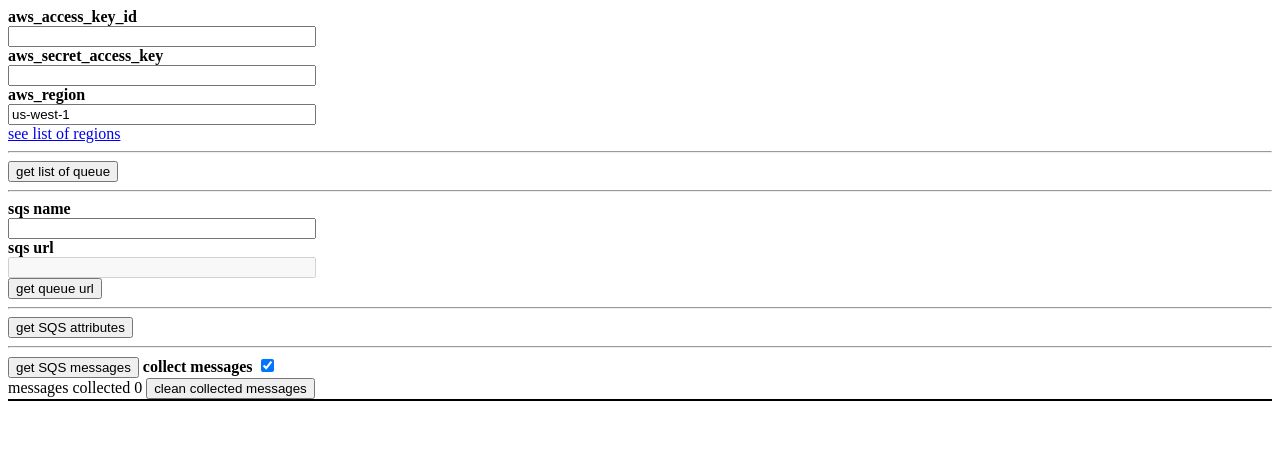
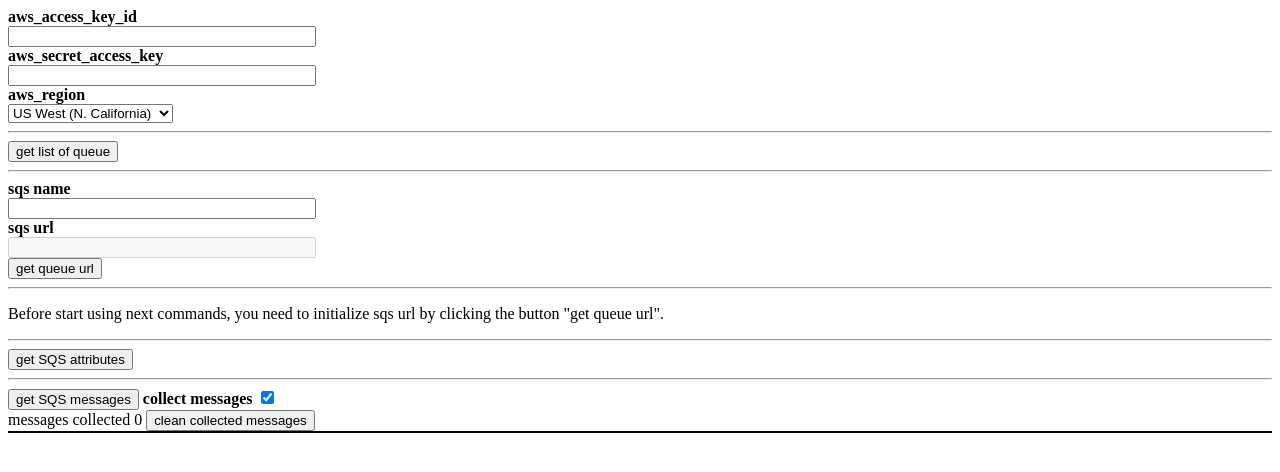
Before and after one commit to pianovwork/aws_sqs_ui, a plain HTML site: page index.html in a window 1280 px wide. Drawn offline with nearby package versions, Linux system fonts and the light colour scheme.

Commit message:
add <select> control for region

```diff
--- a/index.html
+++ b/index.html
@@ -28,9 +28,22 @@
     aws_secret_access_key <input type="text" id=aws_secret_access_key>
 </label>
 <label for="aws_region ">
-    aws_region <input type="text" id=aws_region>
+    aws_region
+    <br>
+    <select name="aws_region" id="aws_region">
+        <option value="us-east-1">US East (N. Virginia)</option>
+        <option value="us-east-2">US East (Ohio)</option>
+        <option value="us-west-1">US West (N. California)</option>
+        <option value="us-west-2">US West (Oregon)</option>
+        <option value="ap-northeast-2">Asia Pacific (Seoul)</option>
+        <option value="ap-southeast-1">Asia Pacific (Singapore)</option>
+        <option value="ap-southeast-2">Asia Pacific (Sydney)</option>
+        <option value="ap-northeast-1">Asia Pacific (Tokyo)</option>
+        <option value="eu-central-1">EU (Frankfurt)</option>
+        <option value="eu-west-1">EU (Ireland)</option>
+        <option value="eu-west-2">EU (London)</option>
+    </select>
 </label>
-<a href="http://docs.aws.amazon.com/general/latest/gr/rande.html" target="_blank">see list of regions</a>
 <hr>
 
 <div>
@@ -52,6 +65,10 @@
 
 <hr>
 
+<p>Before start using next commands, you need to initialize sqs url by clicking the button "get queue url".</p>
+
+<hr>
+
 <div>
     <button id=get_sqs_attr>get SQS attributes</button>
 </div>
@@ -63,9 +80,6 @@
     <label for="collect_messages">
         collect messages <input type="checkbox" checked="checked" id="collect_messages"/>
     </label>
-    <!--<div>-->
-    <!--<input type="button" value="clean"> -->
-    <!--</div>-->
     <div>
         <span>messages collected <span id="msg_size">...</span></span>
         <button id="btn_msg_clean">clean collected messages</button>
```
